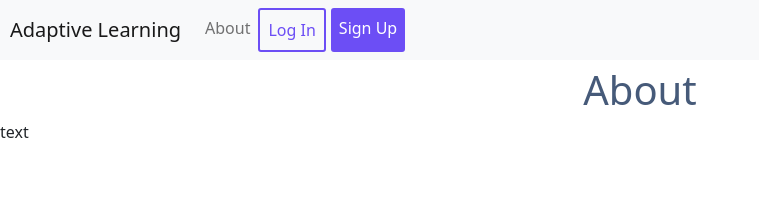
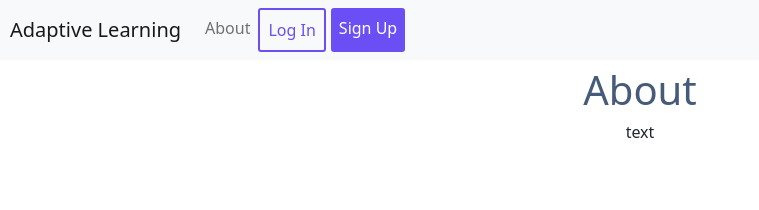
Before and after one commit to adaptivemaths/ALE, a React (Create React App) app in the folder frontend/: page /about in a window 1280 px wide. Shown: the top 210 px of the page, without its empty margins (0-759 px from the left). Built offline with nearby package versions, Linux system fonts and the light colour scheme.

Commit message:
Add some styling for About page

```diff
--- a/frontend/src/components/about/About.js
+++ b/frontend/src/components/about/About.js
@@ -7,11 +7,11 @@ export default class About extends React.Component {
         return (
             <>
                 <NavBar/>
-                <div className="about">
+                <div className="about-title">
                     About
                 </div>
 
-                <div>
+                <div className="about-container">
                     text
                 </div>
             </>
--- a/frontend/src/components/about/about.css
+++ b/frontend/src/components/about/about.css
@@ -1,5 +1,9 @@
-.about {
+.about-title {
     text-align: center;
     font-size: 40px;
     color: rgb(70, 90, 121);
 }
+
+.about-container {
+    text-align: center;
+}
```
